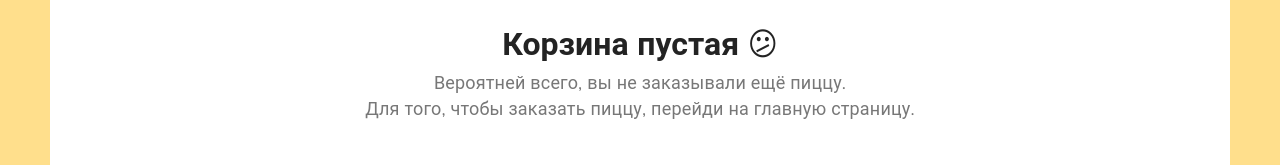
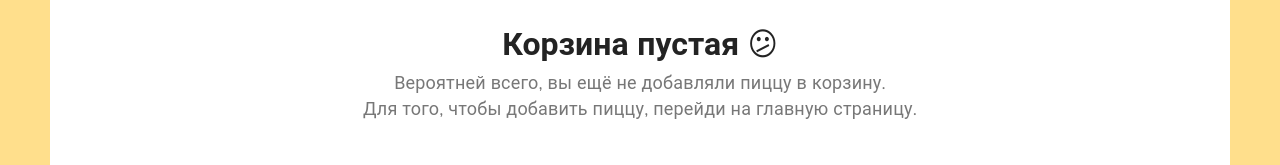
Before and after one commit to devbeka/React-Pizza, a React (Create React App) app: page /cart in a window 1280 px wide. Shown: the part 245-410 px from the top of the page. Built offline with nearby package versions, Linux system fonts and the light colour scheme.

Commit message:
fixed type,

```diff
--- a/src/components/CartEmpty/index.tsx
+++ b/src/components/CartEmpty/index.tsx
@@ -7,11 +7,11 @@ const CartEmpty: FC = () => {
   return (
     <>
       <div className="empty">
-        <h2> Корзина пустая <span>😕</span></h2>
+        <h2>Корзина пустая <span>😕</span></h2>
         <p>
-          Вероятней всего, вы не заказывали ещё пиццу.
+          Вероятней всего, вы ещё не добавляли пиццу в корзину.
           <br />
-          Для того, чтобы заказать пиццу, перейди на главную страницу.
+          Для того, чтобы добавить пиццу, перейди на главную страницу.
         </p>
         <img src={cartEmpty} alt="Empty cart" />
         <Link to="/" className="button button--black">
```
